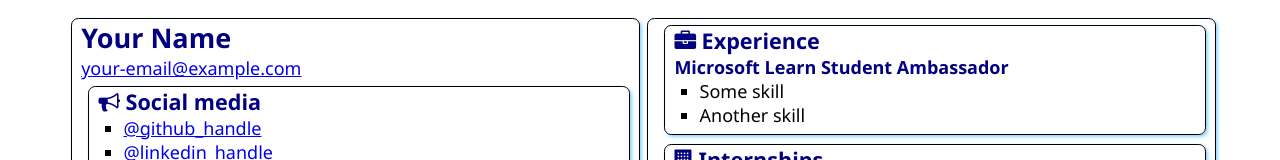
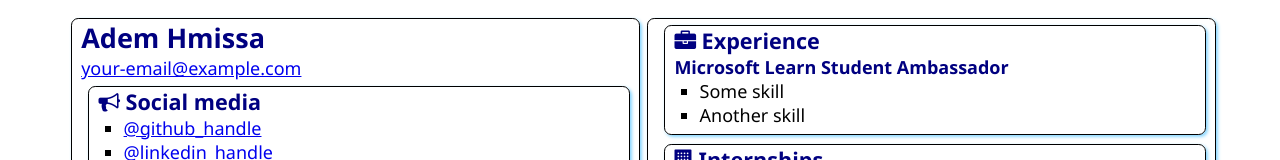
Before and after one commit to eobeob10/SATechnicalOnboarding, a plain HTML site: page src/index.html in a window 1280 px wide. Shown: the top 160 px of the page. Drawn offline with Linux system fonts and the light colour scheme.

Commit message:
Added My Name

```diff
--- a/src/index.html
+++ b/src/index.html
@@ -12,7 +12,7 @@
 <body>
     <main>
         <article class="box">
-            <h1>Your Name</h1>
+            <h1>Adem Hmissa</h1>
             <div><a href="mailto:your.email@example.com">your-email@example.com</a></div>
 
             <section class="box">
```
